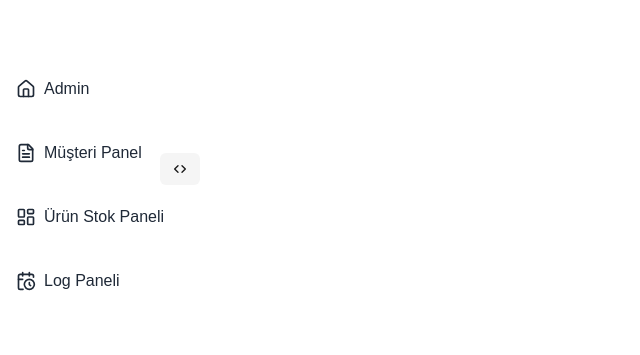
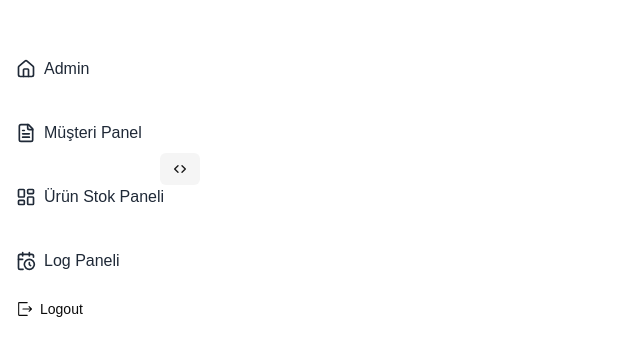
Before and after one commit to Ahmadalhomsi/syncronized-order-manager, a Next.js app: page / in a window 1280 px wide. Shown: the part 231-586 px from the top of the page, without its empty margins (0-640 px from the left). Built offline with nearby package versions, Linux system fonts and the light colour scheme.

Commit message:
fixing cookies and logout

```diff
--- /dev/null
+++ b/app/api/auth/logout/route.js
@@ -0,0 +1,18 @@
+import { NextResponse } from 'next/server';
+
+export async function POST(request) {
+    console.log('logout route');
+
+    const response = NextResponse.json({ success: true });
+
+    // Clear session cookie
+    response.cookies.set('user_session', '', {
+        httpOnly: true,
+        secure: process.env.NODE_ENV === 'production',
+        sameSite: 'strict',
+        maxAge: 0, // Immediately expire the cookie
+        path: '/', // Ensure the cookie is cleared for all routes
+    });
+
+    return response;
+}
--- a/components/Sidebar.jsx
+++ b/components/Sidebar.jsx
@@ -16,6 +16,7 @@ import {
     CalendarClock,
     SquareKanban,
 } from "lucide-react";
+import { ExitIcon } from "@radix-ui/react-icons";
 
 export default function SideNavbar() {
     const [isCollapsed, setIsCollapsed] = useState(false);
@@ -50,6 +51,18 @@ export default function SideNavbar() {
         return null; // Hide sidebar on mobile
     }
 
+    const logout = async () => {
+        // delete user_session
+        const res = await fetch('/api/auth/logout', {
+            method: 'POST',
+            headers: { 'Content-Type': 'application/json' },
+        });
+
+        if (res.ok) {
+            window.location.href = '/login';
+        }
+    }
+
     return (
         <div className="relative min-w-[60px] pt-8 flex justify-center items-center">
             {/* Toggle button */}
@@ -76,6 +89,14 @@ export default function SideNavbar() {
                         </li>
                     ))}
                 </ul>
+                <Button
+                    variant="ghost"
+                    className="w-full justify-start flex items-center gap-2"
+                    onClick={logout}
+                >
+                    <ExitIcon className="w-5 h-5" />
+                    {!isCollapsed && <span>Logout</span>}
+                </Button>
             </div>
         </div>
     );
```
Also changed, not shown: middleware.js (+8 -4 lines).
